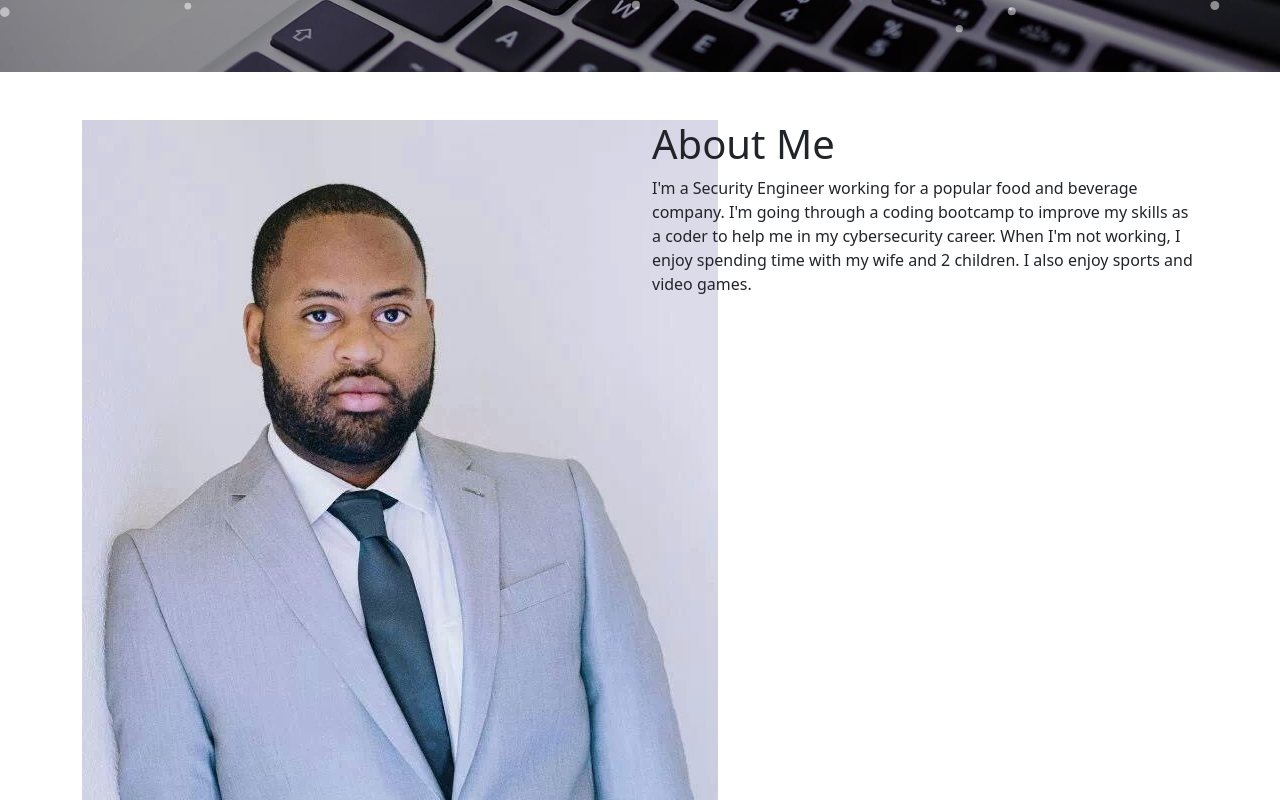
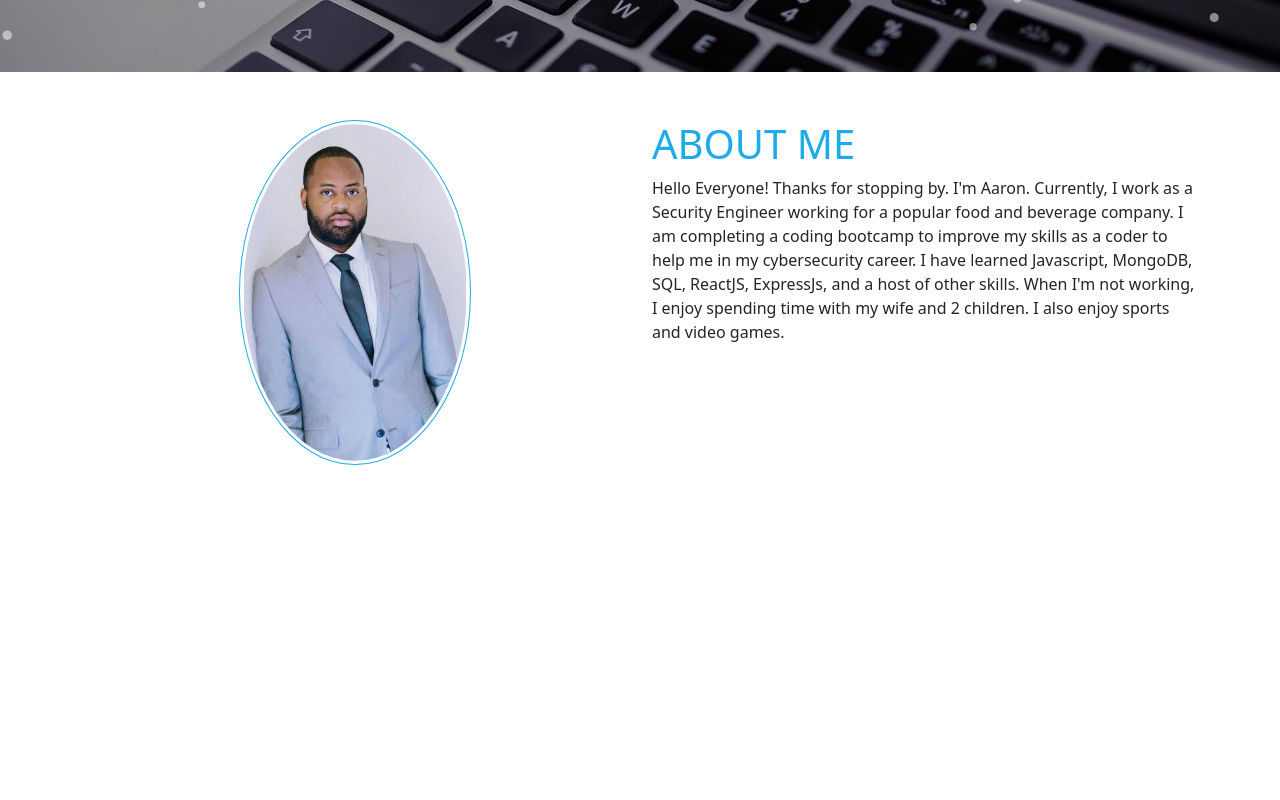
Before and after one commit to awoods1893/React-Portfolio, a React (Create React App) app: page / in a window 1280 px wide. Shown: the part 760-1560 px from the top of the page. After the commit the page ends 1321 px from the top, so only its background shows below. Built offline with nearby package versions, Linux system fonts and the light colour scheme.

Commit message:
finished the About me section

```diff
--- a/src/App.css
+++ b/src/App.css
@@ -104,3 +104,19 @@ border-top:0.1875rem solid var(--primary-dark);
   z-index: 1;
 }
 /**************About Me**********************/
+.photo-wrap{
+  display: flex;
+  justify-content: center;
+  align-items: center;
+}
+.profile-img{
+  width: 14.45rem;
+  border-radius: 50%;
+  padding:.2rem;
+  border: 1px solid var(--primary-blue);
+}
+
+.about-heading{
+  color: var(--primary-blue);
+  text-transform: uppercase;
+}
--- a/src/components/AboutMe.js
+++ b/src/components/AboutMe.js
@@ -6,16 +6,15 @@ const AboutMe = () => {
     <div className="container py-5">
         <div className="row">
             <div className="col-lg-6 col-xm-12">
-                <div className="photo-wrap">
+                <div className="photo-wrap mb-5">
                 <img className="profile-img" src={author} alt="me..."/>
 
                 </div>
             </div>
             <div className="col-lg-6 col-xm-12">
-                <h1>About Me</h1>
-                <p>I'm a Security Engineer working for a popular food and beverage company. I'm going through a coding bootcamp to improve my skills as a coder to help me in my cybersecurity career.
-
-When I'm not working, I enjoy spending time with my wife and 2 children. I also enjoy sports and video games.</p>
+                <h1 className="about-heading">About Me</h1>
+                <p>Hello Everyone! Thanks for stopping by. I'm Aaron. Currently, I work as a Security Engineer working for a popular food and beverage company. I am  completing a coding bootcamp to improve my skills as a coder to help me in my cybersecurity career.
+                    I have learned Javascript, MongoDB, SQL, ReactJS, ExpressJs, and a host of other skills. When I'm not working, I enjoy spending time with my wife and 2 children. I also enjoy sports and video games.</p>
             </div>
 
         </div>
```
